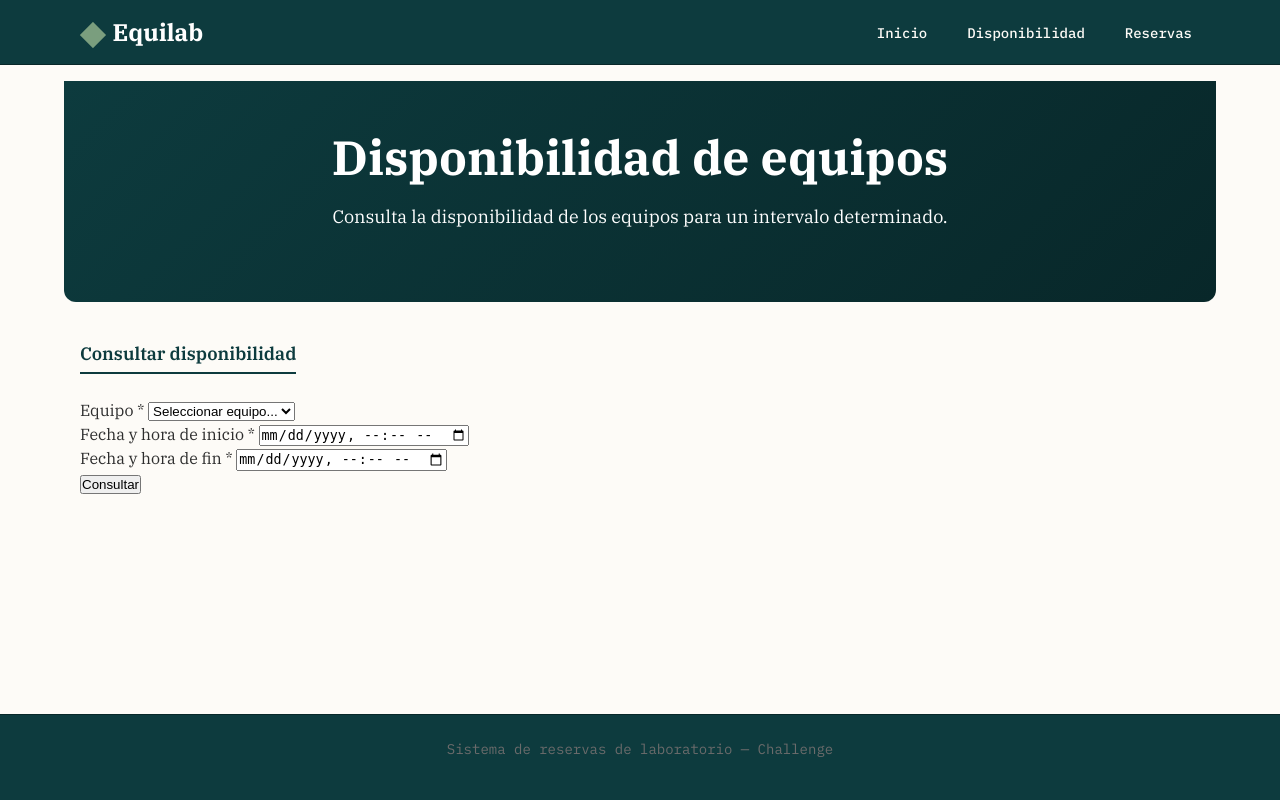
After one commit to matufalcon/challenge-agents, a Flask app: page /availability in a window 1280 px wide. The commit adds this page. Run offline with Flask 3, Linux system fonts and the light colour scheme.

Commit message:
feat: agregar navegacion web

```diff
--- a/app/routes/web.py
+++ b/app/routes/web.py
@@ -9,3 +9,15 @@ bp = Blueprint("web", __name__)
 def index():
     """Página inicial con identidad visual del laboratorio."""
     return render_template("index.html")
+
+
+@bp.route("/availability")
+def availability():
+    """Página de consulta de disponibilidad."""
+    return render_template("availability.html")
+
+
+@bp.route("/reservations")
+def reservations():
+    """Página de listado de reservas."""
+    return render_template("reservations.html")
--- /dev/null
+++ b/app/templates/availability.html
@@ -0,0 +1,43 @@
+{% extends "base.html" %}
+
+{% block title %}Disponibilidad · Equilab{% endblock %}
+
+{% block content %}
+<section class="hero" aria-labelledby="hero-title">
+    <div class="hero-content">
+        <h2 id="hero-title" class="hero-title">Disponibilidad de equipos</h2>
+        <p class="hero-subtitle">Consulta la disponibilidad de los equipos para un intervalo determinado.</p>
+    </div>
+</section>
+
+<section class="availability" aria-labelledby="availability-title">
+    <h3 id="availability-title" class="section-title">Consultar disponibilidad</h3>
+    <div class="availability-form">
+        <form id="availability-form" class="form-grid">
+            <div class="form-field">
+                <label for="unit_id" class="form-label">Equipo <span class="required" aria-hidden="true">*</span></label>
+                <select id="unit_id" name="unit_id" class="form-select" required>
+                    <option value="">Seleccionar equipo...</option>
+                </select>
+            </div>
+            <div class="form-field">
+                <label for="start" class="form-label">Fecha y hora de inicio <span class="required" aria-hidden="true">*</span></label>
+                <input type="datetime-local" id="start" name="start" class="form-input" required>
+            </div>
+            <div class="form-field">
+                <label for="end" class="form-label">Fecha y hora de fin <span class="required" aria-hidden="true">*</span></label>
+                <input type="datetime-local" id="end" name="end" class="form-input" required>
+            </div>
+            <div class="form-field form-actions">
+                <button type="submit" class="btn btn--primary">Consultar</button>
+            </div>
+        </form>
+    </div>
+</section>
+
+<section class="availability-results" aria-labelledby="results-title" hidden>
+    <h3 id="results-title" class="section-title">Resultado</h3>
+    <div class="availability-summary" id="availability-summary"></div>
+    <div class="calendar" id="calendar" role="grid" aria-label="Calendario semanal de disponibilidad"></div>
+</section>
+{% endblock %}
--- a/app/templates/base.html
+++ b/app/templates/base.html
@@ -22,9 +22,9 @@
                 </h1>
                 <nav class="site-nav" aria-label="Navegación principal">
                     <ul class="nav-list">
-                        <li><a href="{{ url_for('web.index') }}" class="nav-link nav-link--active">Inicio</a></li>
-                        <li><span class="nav-placeholder">Disponibilidad</span></li>
-                        <li><span class="nav-placeholder">Reservas</span></li>
+                        <li><a href="{{ url_for('web.index') }}" class="nav-link">Inicio</a></li>
+                        <li><a href="{{ url_for('web.availability') }}" class="nav-link">Disponibilidad</a></li>
+                        <li><a href="{{ url_for('web.reservations') }}" class="nav-link">Reservas</a></li>
                     </ul>
                 </nav>
             </div>
```
Also changed, not shown: app/templates/reservations.html (added, +44 -0 lines), tests/test_web.py (added, +27 -0 lines).
